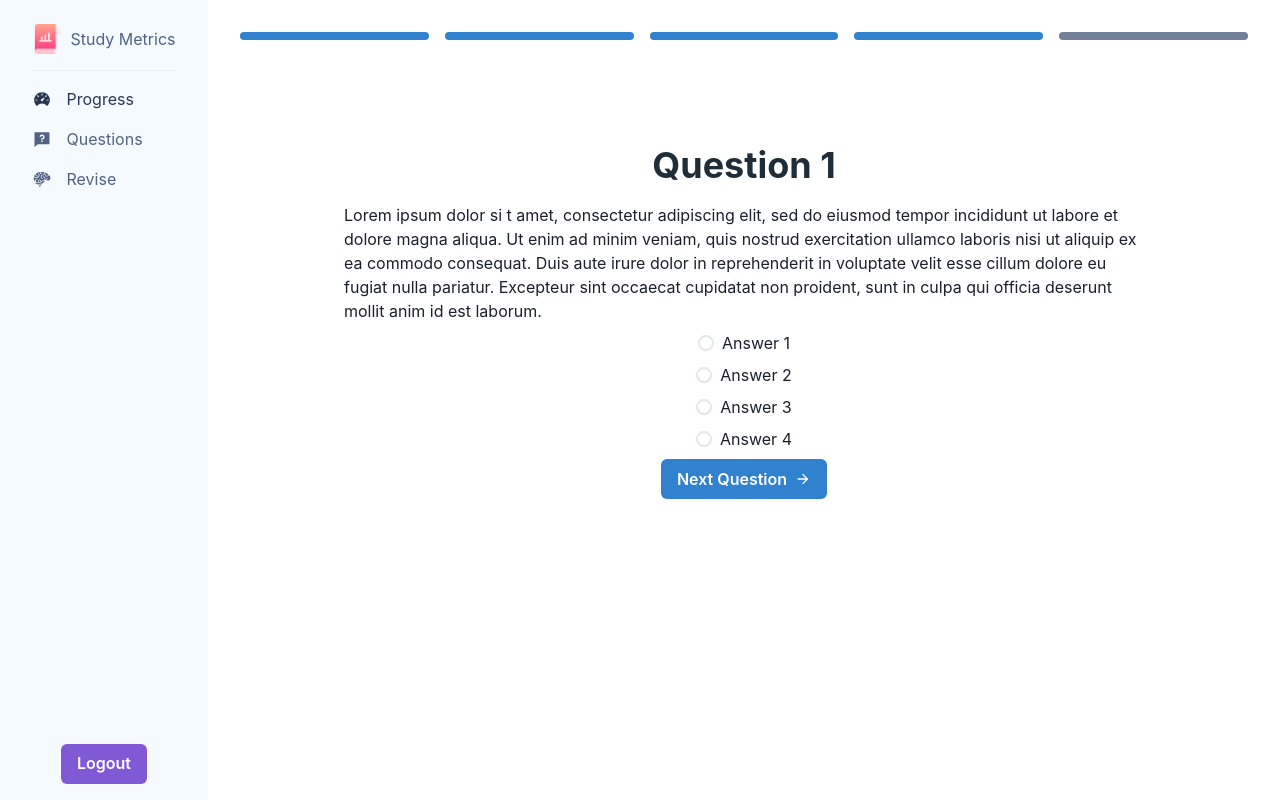
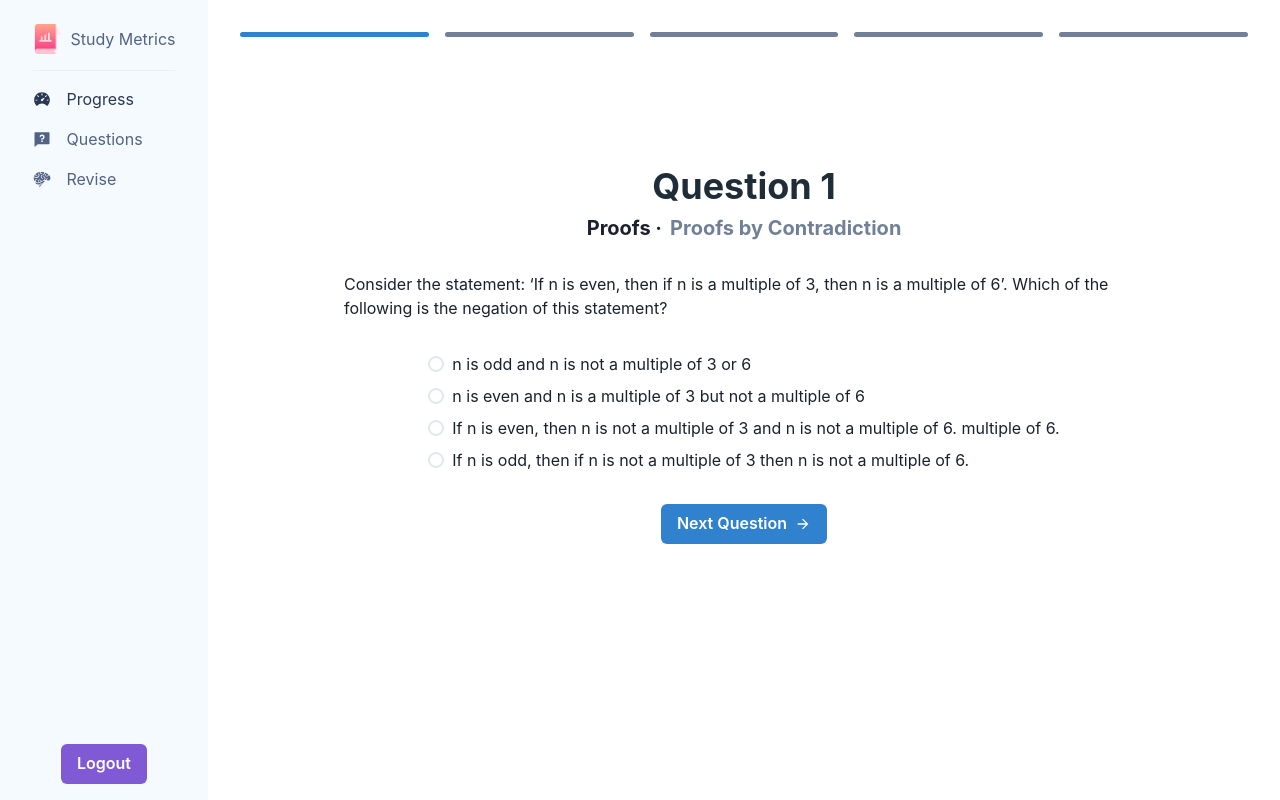
Before and after one commit to TrollTown/StudyMetrics, a Next.js app in the folder frontend/: page /revise in a window 1280 px wide. Built offline with nearby package versions, Linux system fonts and the light colour scheme.

Commit message:
revised revise

```diff
--- a/frontend/pages/questions.js
+++ b/frontend/pages/questions.js
@@ -12,6 +12,7 @@ import {
   BreadcrumbLink,
   Box,
   Grid,
+  Stack,
 } from "@chakra-ui/react";
 import Chart from "../components/Chart";
 import StudentLayout from "../components/StudentLayout";
@@ -77,6 +78,7 @@ export default function Progress() {
 
   return (
     <StudentLayout>
+      <Stack style={{ minWidth: "calc(100vw - 17em)" }}>
         <Heading as="h3" color="#1E2D38" alignSelf="start" mb="1em">
           Questions
         </Heading>
@@ -87,6 +89,7 @@ export default function Progress() {
             </div>
           ))}
         </Grid>
+      </Stack>
     </StudentLayout>
   );
 }
--- a/frontend/pages/revise.js
+++ b/frontend/pages/revise.js
@@ -35,6 +35,26 @@ export default function Revise() {
   const [answer, setAnswer] = useState("");
 
   const questions = [
+    {
+      questionID: "204",
+      subjectID: "HSC Mathematics Extension 2",
+      moduleID: "Integration",
+      submoduleID: "9",
+      questionText:
+        "Consider the statement: ‘If n is even, then if n is a multiple of 3, then n is a multiple of 6’. Which of the following is the negation of this statement?",
+      options: [
+        "n is odd and n is not a multiple of 3 or 6",
+        "n is even and n is a multiple of 3 but not a multiple of 6",
+        "If n is even, then n is not a multiple of 3 and n is not a multiple of 6. multiple of 6.",
+        "If n is odd, then if n is not a multiple of 3 then n is not a multiple of 6.",
+      ],
+      questionType: "mc",
+      photo: null,
+      difficulty: 2,
+      starred: false,
+      module: "Proofs",
+      subModule: "Proofs by Contradiction",
+    },
     {
       questionID: "200",
       subjectID: "HSC Mathematics Extension 2",
@@ -83,42 +103,23 @@ export default function Revise() {
       difficulty: 2,
       starred: false,
     },
-    {
-      questionID: "204",
-      subjectID: "HSC Mathematics Extension 2",
-      moduleID: "Integration",
-      submoduleID: "9",
-      questionText:
-        "Consider the statement: ‘If n is even, then if n is a multiple of 3, then n is a multiple of 6’. Which of the following is the negation of this statement?",
-      options: [
-        "n is odd and n is not a multiple of 3 or 6",
-        "n is even and n is a multiple of 3 but not a multiple of 6",
-        "If n is even, then n is not a multiple of 3 and n is not a multiple of 6. multiple of 6.",
-      ],
-      questionType: "mc",
-      photo: null,
-      difficulty: 2,
-      starred: false,
-      module: "Proofs",
-      subModule: "Proofs by Contradiction",
-    },
   ];
 
   return (
     <StudentLayout>
-      <VStack style={{ minWidth: "calc(100vw - 17em)" }}>
+      <VStack style={{ minWidth: "calc(100vw - 17em)" }} spacing="2em">
         <HStack
           justify="spaceAround"
           align="stretch"
           spacing="1em"
           w="100%"
-          h="0.5em"
+          h="0.3em"
           mb="6em"
         >
           <Box bg="blue.500" borderRadius="1em" flex="1" />
-          <Box bg="blue.500" borderRadius="1em" flex="1" />
-          <Box bg="blue.500" borderRadius="1em" flex="1" />
-          <Box bg="blue.500" borderRadius="1em" flex="1" />
+          <Box bg="gray.500" borderRadius="1em" flex="1" />
+          <Box bg="gray.500" borderRadius="1em" flex="1" />
+          <Box bg="gray.500" borderRadius="1em" flex="1" />
           <Box bg="gray.500" borderRadius="1em" flex="1" />
         </HStack>
         <VStack spacing="0.5em">
@@ -126,27 +127,27 @@ export default function Revise() {
             Question {questionNum}
           </Heading>
           <HStack>
-            <Heading size="md">{/* {question.moduleName} · */}</Heading>
+            <Heading size="md">{questions[questionNum - 1].module} ·</Heading>
             <Heading size="md" color="gray.500">
-              {/* {question.questionIDsubmoduleName} */}
+              {questions[questionNum - 1].subModule}
             </Heading>
           </HStack>
         </VStack>
-        <Text maxW="50em">
-          Lorem ipsum dolor si t amet, consectetur adipiscing elit, sed do
-          eiusmod tempor incididunt ut labore et dolore magna aliqua. Ut enim ad
-          minim veniam, quis nostrud exercitation ullamco laboris nisi ut
-          aliquip ex ea commodo consequat. Duis aute irure dolor in
-          reprehenderit in voluptate velit esse cillum dolore eu fugiat nulla
-          pariatur. Excepteur sint occaecat cupidatat non proident, sunt in
-          culpa qui officia deserunt mollit anim id est laborum.
-        </Text>
+        <Text maxW="50em">{questions[questionNum - 1].questionText}</Text>
         <RadioGroup onChange={setAnswer} value={answer}>
           <VStack>
-            <Radio value="1">Answer 1</Radio>
-            <Radio value="2">Answer 2</Radio>
-            <Radio value="3">Answer 3</Radio>
-            <Radio value="4">Answer 4</Radio>
+            <Radio value="1" alignSelf="start">
+              {questions[questionNum - 1].options[0]}
+            </Radio>
+            <Radio alignSelf="start" value="2">
+              {questions[questionNum - 1].options[1]}
+            </Radio>
+            <Radio alignSelf="start" value="3">
+              {questions[questionNum - 1].options[2]}
+            </Radio>
+            <Radio alignSelf="start" value="4">
+              {questions[questionNum - 1].options[3]}
+            </Radio>
           </VStack>
         </RadioGroup>
         <Button rightIcon={<ArrowForwardIcon />} colorScheme="blue">
```
Lines whose indentation alone changed are shown as unchanged.
